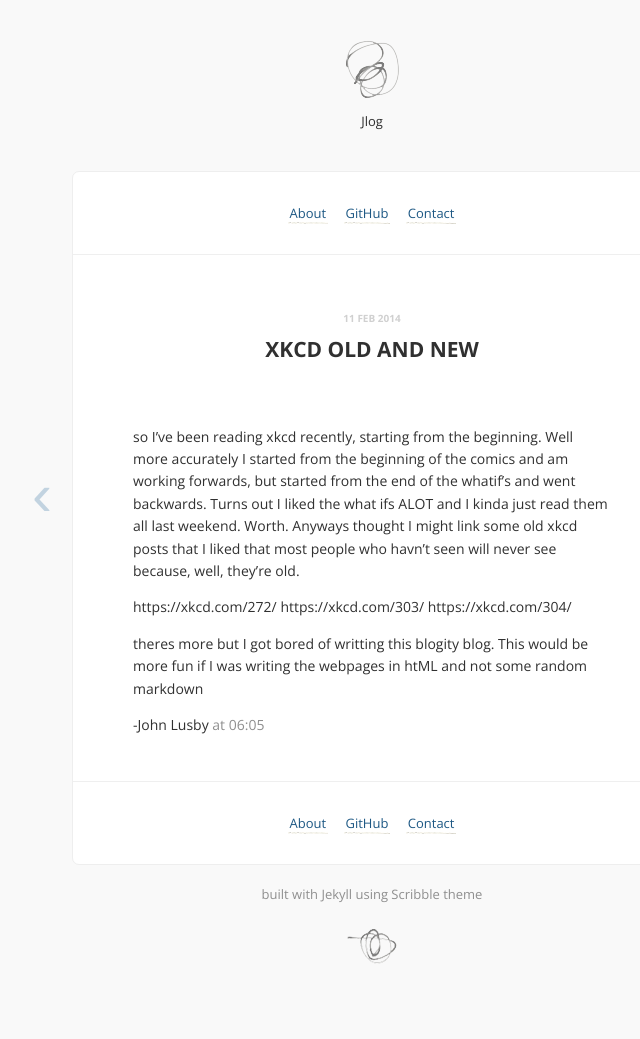
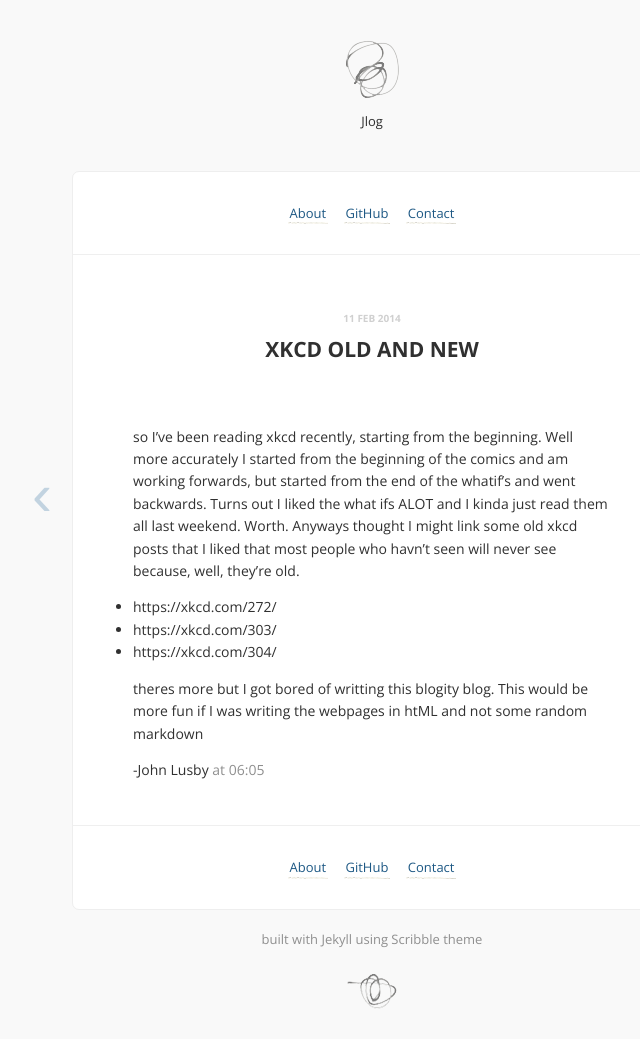
Before and after one commit to jrlusby/jrlusby.github.io, a Jekyll site: the page built from _posts/2014-02-10-xkcd-for-days.md, in a window 1280 px wide. Shown: the whole page, without its empty margins (268-908 px from the left). Built offline with Jekyll 4.4.1, drawn with Linux system fonts in a browser that asks for light colours; Markdown is read by kramdown in place of the engine named in the settings; comment, search, counter and statistics services are not loaded; before the commit the page ends 994 px from its top, so only the background shows below that.

Commit message:
minor fix

```diff
--- a/_posts/2014-02-10-xkcd-for-days.md
+++ b/_posts/2014-02-10-xkcd-for-days.md
@@ -11,9 +11,9 @@ the what ifs ALOT and I kinda just read them all last weekend. Worth. Anyways
 thought I might link some old xkcd posts that I liked that most people who
 havn't seen will never see because, well, they're old.
 
-https://xkcd.com/272/
-https://xkcd.com/303/
-https://xkcd.com/304/
+- https://xkcd.com/272/
+- https://xkcd.com/303/
+- https://xkcd.com/304/
 
 theres more but I got bored of writting this blogity blog. This would be more
 fun if I was writing the webpages in htML and not some random markdown
```
